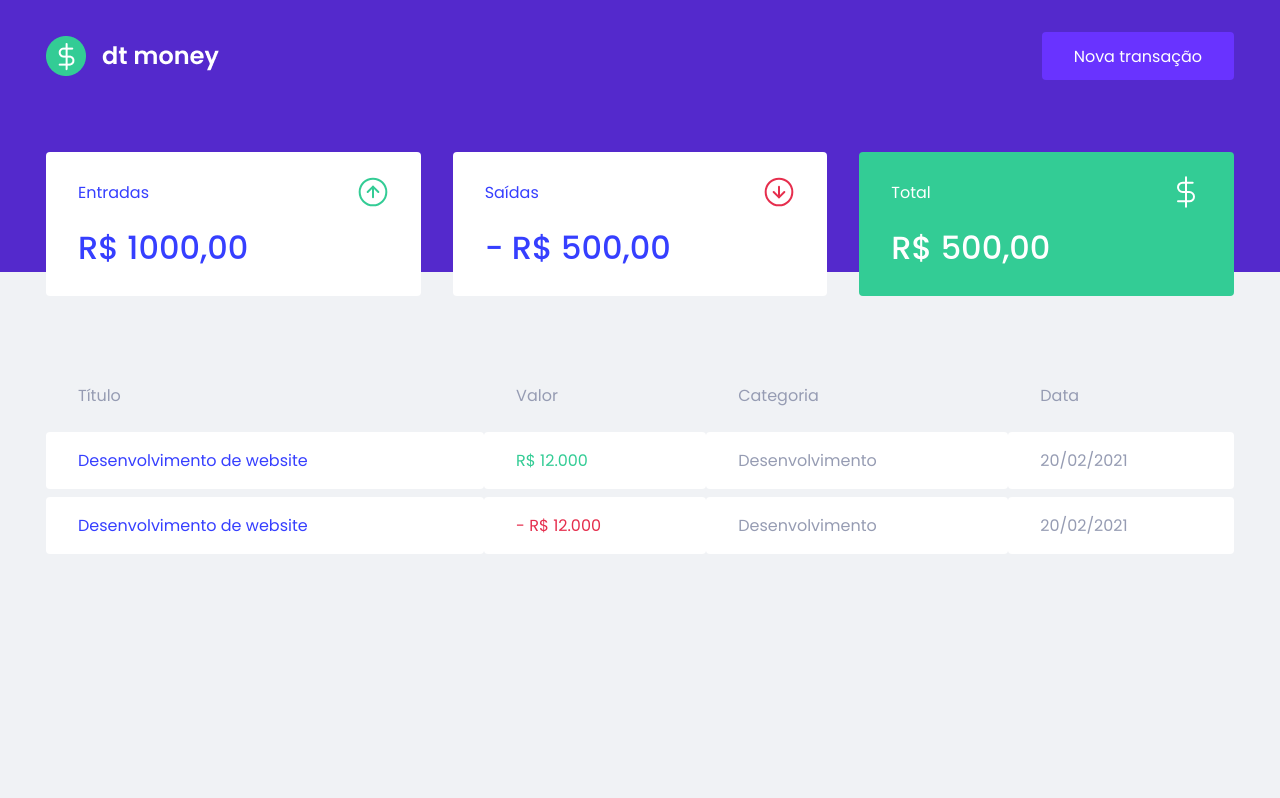
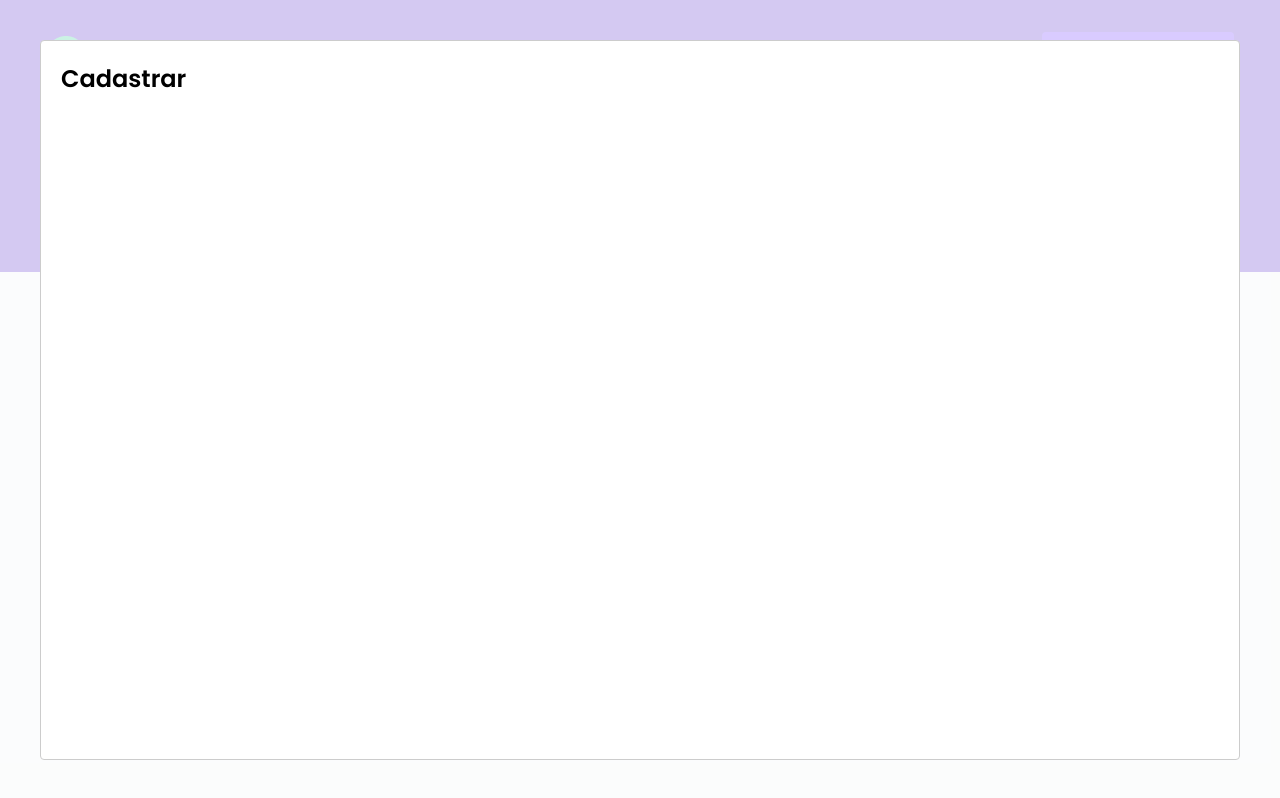
Before and after one commit to AlbertoLutz/dtmoney, a React (Create React App) app: page / in a window 1280 px wide. Both pictures are taken after a click on the button "Nova transação". Built offline with nearby package versions, Linux system fonts and the light colour scheme; no server answers; what miragejs would draw is missing.

Commit message:
Configurando Modal

```diff
--- a/package.json
+++ b/package.json
@@ -3,9 +3,12 @@
   "version": "0.1.0",
   "private": true,
   "dependencies": {
+    "@types/react-modal": "^3.13.1",
+    "axios": "^0.24.0",
     "miragejs": "^0.1.43",
     "react": "^17.0.2",
     "react-dom": "^17.0.2",
+    "react-modal": "^3.14.4",
     "react-scripts": "4.0.3",
     "styled-components": "^5.3.3",
     "web-vitals": "^1.0.1"
--- a/src/App.tsx
+++ b/src/App.tsx
@@ -1,3 +1,5 @@
+import { useState } from "react";
+import Modal from "react-modal";
 import { Dashboard } from "./components/Dashboard";
 import { Header } from "./components/Header";
 import { GlobalStyles } from "./styles/global";
@@ -5,10 +7,31 @@ import { GlobalStyles } from "./styles/global";
 
 
 function App() {
+
+  const [isNewTransactionModalOpen, setIsNewTransactionModalOpen] = useState(false);
+
+  function handleOpenNewTransactionModal () {
+      setIsNewTransactionModalOpen(true);
+  }
+
+  function handleCloseNewTransactionModal () {
+      setIsNewTransactionModalOpen(false);
+  }
+
+
   return (
     <>
- <Header />
+
+ <Header onOpenNewTransactionModal={handleOpenNewTransactionModal}/>
  <Dashboard />
+
+          <Modal
+           isOpen={isNewTransactionModalOpen}
+            onRequestClose={handleCloseNewTransactionModal}
+           >
+               <h2>Cadastrar</h2>
+           </Modal>
+
  <GlobalStyles />
     </>
   );
--- a/src/components/Header/index.tsx
+++ b/src/components/Header/index.tsx
@@ -1,17 +1,21 @@
-import React from 'react';
+import React, { useState } from 'react';
 import logoimg from '../../assets/logo.png'
 import { Container, Content } from './style';
 
-export function Header() {
+interface HeaderProps {
+    onOpenNewTransactionModal: () => void;
+}
+
+export function Header({onOpenNewTransactionModal}: HeaderProps) {
+
     return(
         <Container>
            <Content>
               <img src={logoimg} alt="dt money" />
-                 <button type="button">
+                 <button type="button" onClick={onOpenNewTransactionModal}>
                  Nova transação
                  </button>
            </Content>
-
         </Container>
     )
 }
--- a/src/components/TransactionsTable/index.tsx
+++ b/src/components/TransactionsTable/index.tsx
@@ -1,11 +1,11 @@
 import { useEffect } from "react";
+import { api } from "../../services/api";
 import { Container } from "./style";
 
 export function Transactionstable() {
     useEffect(() => {
-        fetch('http://localhost:3000/api/transactions')
-        .then(response => response.json())
-        .then(data => console.log(data))
+        api.get('/transactions')
+        .then(response => console.log(response.data))
     }, [])
 
 
--- /dev/null
+++ b/src/services/api.ts
@@ -0,0 +1,6 @@
+import axios from 'axios';
+
+export const api = axios.create({
+    baseURL: 'https://localhost:3000/api',
+
+})
```
Also changed, not shown: 1 other file (tests, documents, lock files or other folders).
